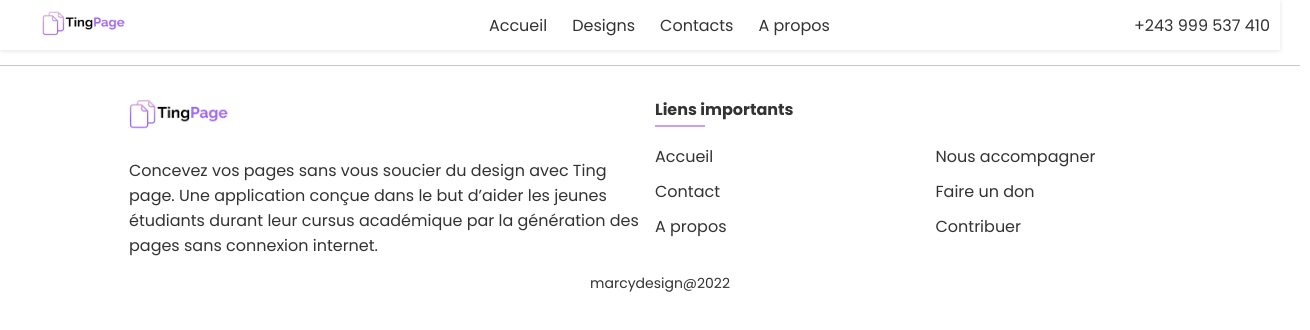
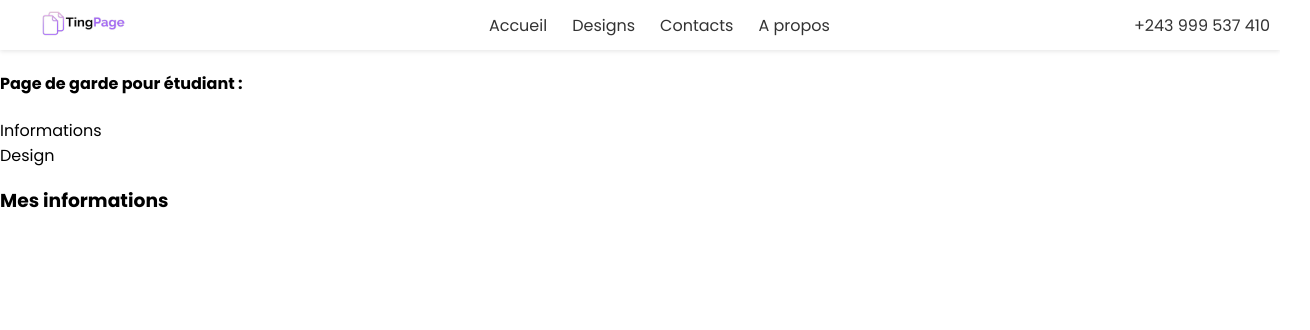
Before and after one commit to marcellintacite/TingPage, a React (Create React App) app: page /single in a window 1280 px wide. Shown: the top 330 px of the page, 1310 px wide, since content can reach past the window. Built offline with nearby package versions, Linux system fonts and the light colour scheme.

Commit message:
premier depot

```diff
--- a/src/Components/Home/home.scss
+++ b/src/Components/Home/home.scss
@@ -62,6 +62,7 @@
           }
           flex: 1;
           border-radius: 5px;
+          border: 0.4px solid #c6a0f8;
           margin-right: 25px;
           margin-top: 40px;
           padding: 5px;
--- a/src/Components/Single/Single.jsx
+++ b/src/Components/Single/Single.jsx
@@ -1,13 +1,41 @@
-import React from "react";
+import React, { useContext, useState } from "react";
 import Footer from "../common/Footer/Footer";
 import Navbar from "../common/Navbar/Navbar";
+import PageContext from "../../config/PageContext";
 
 function Single(props) {
+  const data = useContext(PageContext);
+  const [currentCommand, setCurrent] = useState("informations");
   return (
     <div>
       <Navbar />
-      <div className="container"></div>
-      <Footer />
+      <div className="container">
+        <div className="tile">
+          <h4>Page de garde pour étudiant :</h4>
+          <div className="line"></div>
+        </div>
+        <div className="left">
+          <div className="commands">
+            <div
+              className={
+                currentCommand === "informations" ? "command active" : "command"
+              }
+            >
+              Informations
+            </div>
+            <div
+              className={
+                currentCommand === "design" ? "command active" : "command"
+              }
+            >
+              Design
+            </div>
+          </div>
+          <div className="formulaire">
+            <h3>Mes informations</h3>
+          </div>
+        </div>
+      </div>
     </div>
   );
 }
--- a/src/Components/common/Navbar/Navbar.jsx
+++ b/src/Components/common/Navbar/Navbar.jsx
@@ -5,7 +5,6 @@ import "./../../../css/navbar.css";
 
 function Navbar() {
   const [active, setActive] = useState(false);
-  console.log(active);
   return (
     <div className="navbar">
       <img src={logo} alt="Logo ting page" />
```
Also changed, not shown: src/css/home.css (+1 -1 lines).
